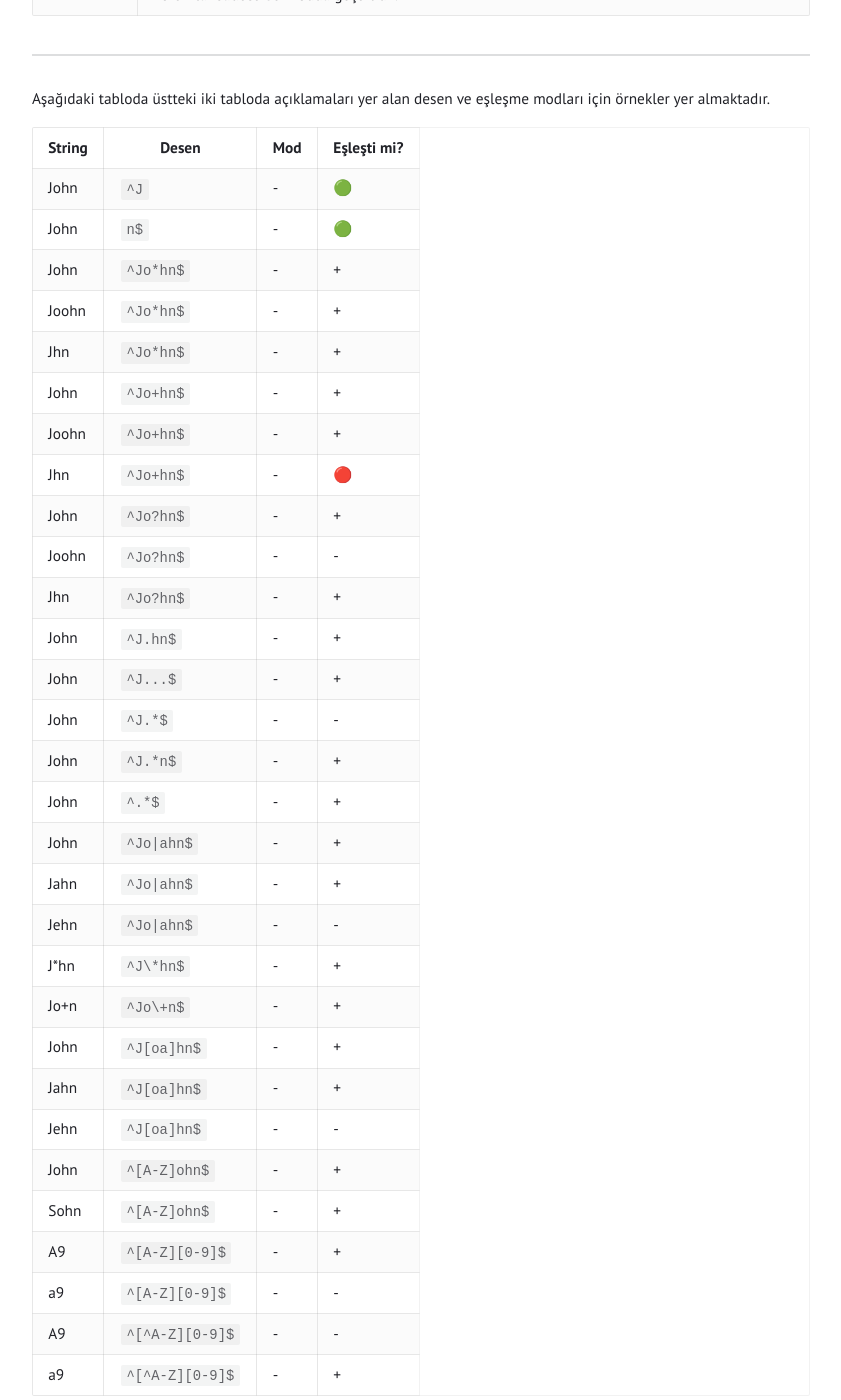
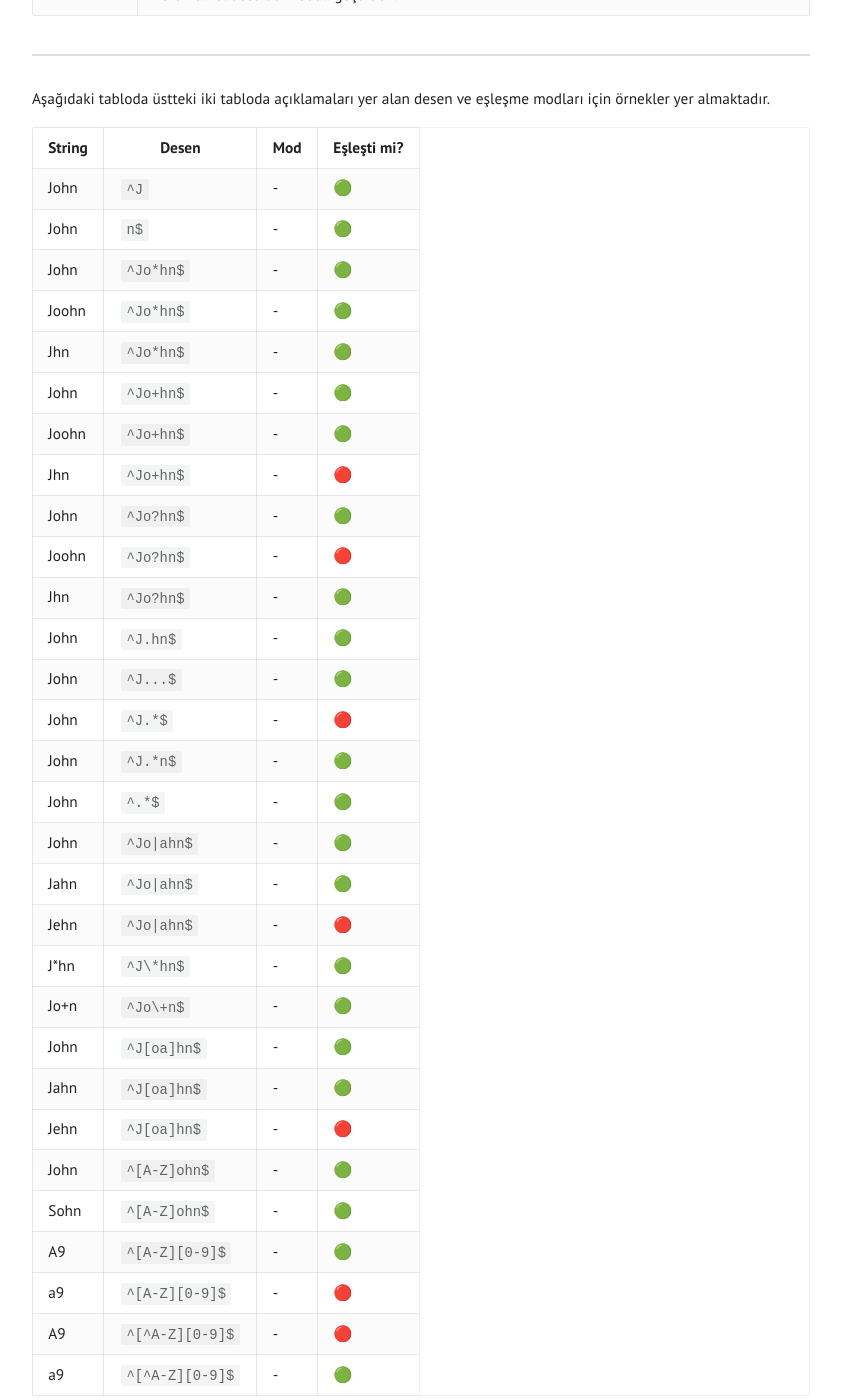
Before and after one commit to tunahanoguz/tunahanoguz.github.io, a Jekyll site: the page built from _posts/2025-05-05-oracle-regular-expressions.md, in a window 1280 px wide and 1400 px high, scrolled down 3408 px. Shown: the whole window, without its empty margins (219-1060 px from the left). Built offline with Jekyll 4.4.1, drawn with Linux system fonts in a browser that asks for light colours.

````diff
--- a/_posts/2025-05-05-oracle-regular-expressions.md
+++ b/_posts/2025-05-05-oracle-regular-expressions.md
@@ -76,33 +76,33 @@ Aşağıdaki tabloda üstteki iki tabloda açıklamaları yer alan desen ve eşl
 
 | String | Desen               | Mod | Eşleşti mi? |
 |--------|---------------------|-----|-------------|
-| John   | `^J`                | -   | 🟢          |
-| John   | `n$`                | -   | 🟢          |
-| John   | `^Jo*hn$`           | -   | +           |
-| Joohn  | `^Jo*hn$`           | -   | +           |
-| Jhn    | `^Jo*hn$`           | -   | +           |
-| John   | `^Jo+hn$`           | -   | +           |
-| Joohn  | `^Jo+hn$`           | -   | +           |
-| Jhn    | `^Jo+hn$`           | -   | 🔴          |
-| John   | `^Jo?hn$`           | -   | +           |
-| Joohn  | `^Jo?hn$`           | -   | -           |
-| Jhn    | `^Jo?hn$`           | -   | +           |
-| John   | `^J.hn$`            | -   | +           |
-| John   | `^J...$`            | -   | +           |
-| John   | `^J.*$`             | -   | -           |
-| John   | `^J.*n$`            | -   | +           |
-| John   | `^.*$`              | -   | +           |
-| John   | ```^Jo|ahn$```      | -   | +           |
-| Jahn   | ```^Jo|ahn$```      | -   | +           |
-| Jehn   | ```^Jo|ahn$```      | -   | -           |
-| J*hn   | ```^J\*hn$```       | -   | +           |
-| Jo+n   | ```^Jo\+n$```       | -   | +           |
-| John   | ```^J[oa]hn$```     | -   | +           |
-| Jahn   | ```^J[oa]hn$```     | -   | +           |
-| Jehn   | ```^J[oa]hn$```     | -   | -           |
-| John   | ```^[A-Z]ohn$```    | -   | +           |
-| Sohn   | ```^[A-Z]ohn$```    | -   | +           |
-| A9     | ```^[A-Z][0-9]$```  | -   | +           |
-| a9     | ```^[A-Z][0-9]$```  | -   | -           |
-| A9     | ```^[^A-Z][0-9]$``` | -   | -           |
-| a9     | ```^[^A-Z][0-9]$``` | -   | +           |
+| John   | `^J`                | -   | 🟢           |
+| John   | `n$`                | -   | 🟢           |
+| John   | `^Jo*hn$`           | -   | 🟢           |
+| Joohn  | `^Jo*hn$`           | -   | 🟢           |
+| Jhn    | `^Jo*hn$`           | -   | 🟢           |
+| John   | `^Jo+hn$`           | -   | 🟢           |
+| Joohn  | `^Jo+hn$`           | -   | 🟢           |
+| Jhn    | `^Jo+hn$`           | -   | 🔴           |
+| John   | `^Jo?hn$`           | -   | 🟢           |
+| Joohn  | `^Jo?hn$`           | -   | 🔴           |
+| Jhn    | `^Jo?hn$`           | -   | 🟢           |
+| John   | `^J.hn$`            | -   | 🟢           |
+| John   | `^J...$`            | -   | 🟢           |
+| John   | `^J.*$`             | -   | 🔴           |
+| John   | `^J.*n$`            | -   | 🟢           |
+| John   | `^.*$`              | -   | 🟢           |
+| John   | ```^Jo|ahn$```      | -   | 🟢           |
+| Jahn   | ```^Jo|ahn$```      | -   | 🟢           |
+| Jehn   | ```^Jo|ahn$```      | -   | 🔴           |
+| J*hn   | ```^J\*hn$```       | -   | 🟢           |
+| Jo+n   | ```^Jo\+n$```       | -   | 🟢           |
+| John   | ```^J[oa]hn$```     | -   | 🟢           |
+| Jahn   | ```^J[oa]hn$```     | -   | 🟢           |
+| Jehn   | ```^J[oa]hn$```     | -   | 🔴           |
+| John   | ```^[A-Z]ohn$```    | -   | 🟢           |
+| Sohn   | ```^[A-Z]ohn$```    | -   | 🟢           |
+| A9     | ```^[A-Z][0-9]$```  | -   | 🟢           |
+| a9     | ```^[A-Z][0-9]$```  | -   | 🔴           |
+| A9     | ```^[^A-Z][0-9]$``` | -   | 🔴           |
+| a9     | ```^[^A-Z][0-9]$``` | -   | 🟢           |
````
